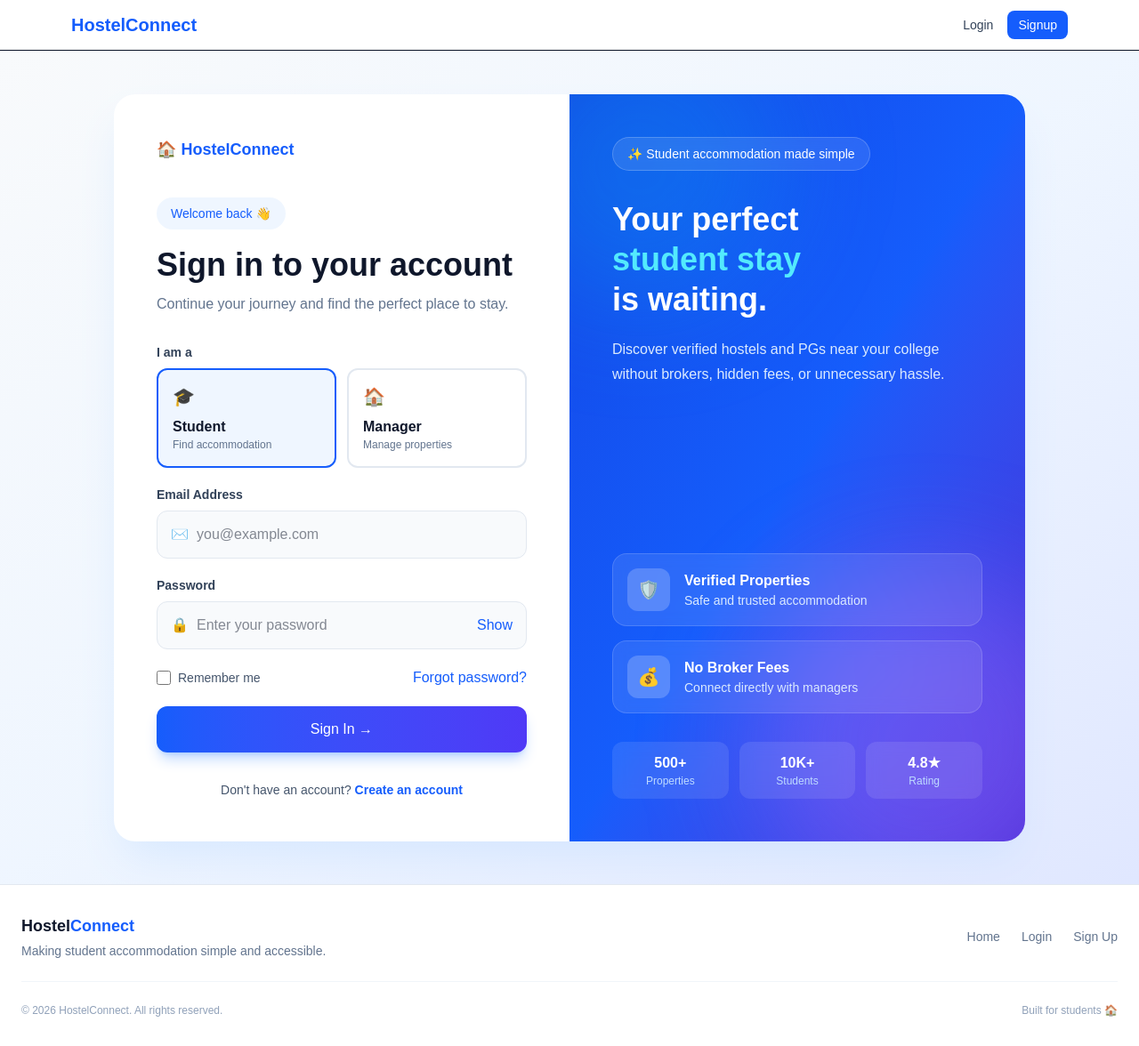
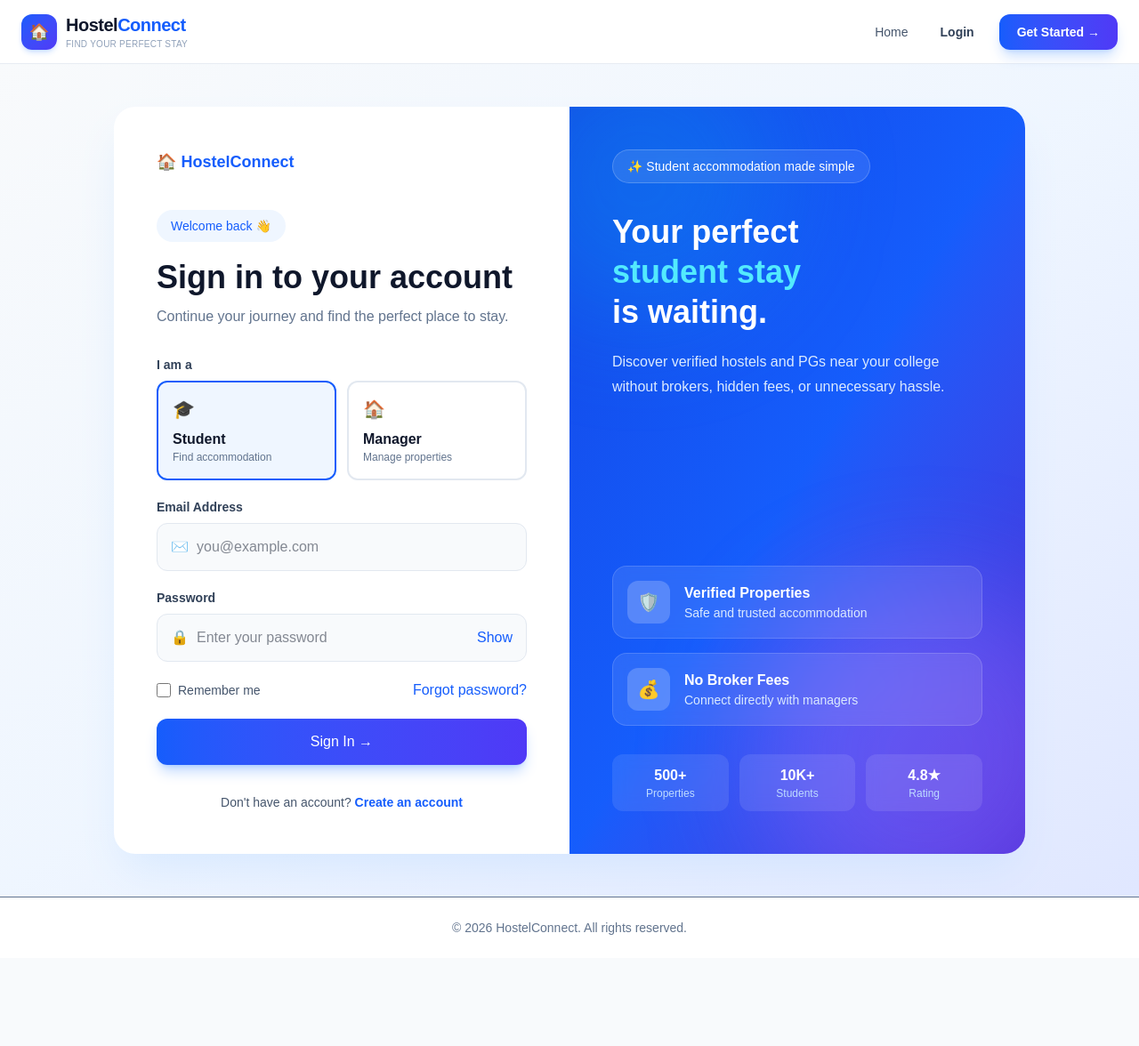
Before and after one commit to SrujalWadekar/HostelConnect, a Next.js app: page /login in a window 1280 px wide. Shown: the whole page at 89% size. After the commit the page ends 1077 px from the top, so only its background shows below. Built offline with nearby package versions, Linux system fonts and the light colour scheme.

Commit message:
Improve navbar page design

```diff
--- a/app/components/Navbar.tsx
+++ b/app/components/Navbar.tsx
@@ -8,85 +8,172 @@ export default function Navbar() {
   const router = useRouter();
   const [isLoggedIn, setIsLoggedIn] = useState(false);
   const [userType, setUserType] = useState<"STUDENT" | "MANAGER">("STUDENT");
+  const [menuOpen, setMenuOpen] = useState(false);
 
   const handleLogout = () => {
     setIsLoggedIn(false);
+    setMenuOpen(false);
     router.push("/");
   };
 
-  // For demo: simulate login from dashboard buttons
-  const handleLoginAsStudent = () => {
-    setIsLoggedIn(true);
-    setUserType("STUDENT");
-    router.push("/dashboard/student");
-  };
+  return (
+    <nav className="w-full border-b border-slate-200/80 bg-white/90 backdrop-blur-md">
+      <div className="mx-auto flex max-w-7xl items-center justify-between px-5 py-3.5 sm:px-6">
 
-  const handleLoginAsManager = () => {
-    setIsLoggedIn(true);
-    setUserType("MANAGER");
-    router.push("/dashboard/manager");
-  };
+        {/* LOGO */}
+        <Link
+          href="/"
+          className="group flex items-center gap-2.5"
+          onClick={() => setMenuOpen(false)}
+        >
+          <div className="flex h-10 w-10 items-center justify-center rounded-xl bg-gradient-to-br from-blue-600 to-indigo-600 text-lg shadow-md shadow-blue-500/20 transition group-hover:scale-105">
+            🏠
+          </div>
 
-  return (
-    <nav className="border-b bg-white/80 backdrop-blur sticky top-0 z-50">
-      <div className="mx-auto max-w-6xl px-4 py-3 flex items-center justify-between">
-        <Link href="/" className="text-xl font-bold text-blue-600">
-          HostelConnect
+          <div>
+            <p className="text-xl font-extrabold tracking-tight text-slate-900">
+              Hostel<span className="text-blue-600">Connect</span>
+            </p>
+            <p className="hidden text-[10px] font-medium tracking-wide text-slate-400 sm:block">
+              FIND YOUR PERFECT STAY
+            </p>
+          </div>
         </Link>
 
-        <div className="flex items-center gap-4">
+        {/* DESKTOP MENU */}
+        <div className="hidden items-center gap-1 md:flex">
           {!isLoggedIn && (
             <>
               <Link
+                href="/"
+                className="rounded-lg px-4 py-2 text-sm font-medium text-slate-600 transition hover:bg-blue-50 hover:text-blue-600"
+              >
+                Home
+              </Link>
+
+              <Link
                 href="/login"
-                className="text-sm font-medium text-slate-700 hover:text-blue-600"
+                className="rounded-lg px-4 py-2 text-sm font-semibold text-slate-700 transition hover:bg-blue-50 hover:text-blue-600"
               >
                 Login
               </Link>
+
               <Link
                 href="/signup"
-                className="text-sm font-medium bg-blue-600 text-white px-3 py-1.5 rounded-lg hover:bg-blue-700 transition"
+                className="ml-2 rounded-xl bg-gradient-to-r from-blue-600 to-indigo-600 px-5 py-2.5 text-sm font-bold text-white shadow-lg shadow-blue-500/25 transition hover:-translate-y-0.5 hover:from-blue-700 hover:to-indigo-700 hover:shadow-blue-500/40"
               >
-                Signup
+                Get Started →
               </Link>
             </>
           )}
 
-          {isLoggedIn && userType === "STUDENT" && (
+          {isLoggedIn && (
             <>
               <Link
-                href="/dashboard/student"
-                className="text-sm font-medium text-slate-700 hover:text-blue-600"
+                href={
+                  userType === "STUDENT"
+                    ? "/dashboard/student"
+                    : "/dashboard/manager"
+                }
+                className="rounded-lg px-4 py-2 text-sm font-semibold text-slate-700 transition hover:bg-blue-50 hover:text-blue-600"
               >
                 Dashboard
               </Link>
+
+              <div className="mx-3 h-7 w-px bg-slate-200" />
+
+              <div className="flex items-center gap-2">
+                <div className="flex h-9 w-9 items-center justify-center rounded-full bg-blue-100 text-sm">
+                  {userType === "STUDENT" ? "🎓" : "🏠"}
+                </div>
+
+                <div className="mr-2 hidden lg:block">
+                  <p className="text-xs font-bold text-slate-700">
+                    {userType === "STUDENT" ? "Student" : "Manager"}
+                  </p>
+                  <p className="text-[10px] text-slate-400">
+                    HostelConnect
+                  </p>
+                </div>
+
                 <button
                   onClick={handleLogout}
-                className="text-sm font-medium text-slate-700 hover:text-red-600"
+                  className="rounded-lg px-3 py-2 text-sm font-semibold text-slate-500 transition hover:bg-red-50 hover:text-red-600"
                 >
                   Logout
                 </button>
+              </div>
+            </>
+          )}
+        </div>
+
+        {/* MOBILE MENU BUTTON */}
+        <button
+          onClick={() => setMenuOpen(!menuOpen)}
+          className="flex h-10 w-10 items-center justify-center rounded-xl border border-slate-200 text-xl text-slate-700 transition hover:bg-slate-50 md:hidden"
+          aria-label="Toggle menu"
+        >
+          {menuOpen ? "✕" : "☰"}
+        </button>
+      </div>
+
+      {/* MOBILE MENU */}
+      {menuOpen && (
+        <div className="border-t border-slate-100 bg-white px-5 py-4 shadow-lg md:hidden">
+          <div className="flex flex-col gap-2">
+            {!isLoggedIn && (
+              <>
+                <Link
+                  href="/"
+                  onClick={() => setMenuOpen(false)}
+                  className="rounded-xl px-4 py-3 text-sm font-semibold text-slate-700 hover:bg-blue-50 hover:text-blue-600"
+                >
+                  🏠 Home
+                </Link>
+
+                <Link
+                  href="/login"
+                  onClick={() => setMenuOpen(false)}
+                  className="rounded-xl px-4 py-3 text-sm font-semibold text-slate-700 hover:bg-blue-50 hover:text-blue-600"
+                >
+                  🔐 Login
+                </Link>
+
+                <Link
+                  href="/signup"
+                  onClick={() => setMenuOpen(false)}
+                  className="mt-1 rounded-xl bg-gradient-to-r from-blue-600 to-indigo-600 px-4 py-3 text-center text-sm font-bold text-white"
+                >
+                  Create Account →
+                </Link>
               </>
             )}
 
-          {isLoggedIn && userType === "MANAGER" && (
+            {isLoggedIn && (
               <>
                 <Link
-                href="/dashboard/manager"
-                className="text-sm font-medium text-slate-700 hover:text-blue-600"
+                  href={
+                    userType === "STUDENT"
+                      ? "/dashboard/student"
+                      : "/dashboard/manager"
+                  }
+                  onClick={() => setMenuOpen(false)}
+                  className="rounded-xl px-4 py-3 text-sm font-semibold text-slate-700 hover:bg-blue-50"
                 >
-                Dashboard
+                  📊 Dashboard
                 </Link>
+
                 <button
                   onClick={handleLogout}
-                className="text-sm font-medium text-slate-700 hover:text-red-600"
+                  className="rounded-xl px-4 py-3 text-left text-sm font-semibold text-red-500 hover:bg-red-50"
                 >
-                Logout
+                  🚪 Logout
                 </button>
               </>
             )}
           </div>
         </div>
+      )}
     </nav>
   );
 }
--- a/app/layout.tsx
+++ b/app/layout.tsx
@@ -3,85 +3,23 @@ import "./globals.css";
 import Navbar from "./components/Navbar";
 
 export const metadata: Metadata = {
-  title: "HostelConnect | Student Accommodation",
-  description:
-    "Find verified and affordable short-term and long-term student accommodation.",
+  title: "HostelConnect",
+  description: "Short-term & long-term student accommodation",
 };
 
 export default function RootLayout({
   children,
-}: Readonly<{
+}: {
   children: React.ReactNode;
-}>) {
+}) {
   return (
     <html lang="en">
-      <body className="min-h-screen bg-slate-50 text-slate-900 antialiased">
-        <div className="flex min-h-screen flex-col">
-
-          {/* Navigation */}
-          <header className="sticky top-0 z-50 border-b border-slate-200/80 bg-white/90 backdrop-blur-md">
-            <Navbar />
-          </header>
-
-          {/* Main Content */}
-          <main className="flex-1">
-            {children}
-          </main>
-
-          {/* Footer */}
-          <footer className="border-t border-slate-200 bg-white">
-            <div className="mx-auto max-w-7xl px-6 py-8">
-              <div className="flex flex-col items-center justify-between gap-4 md:flex-row">
-
-                {/* Brand */}
-                <div className="text-center md:text-left">
-                  <p className="text-lg font-bold text-slate-900">
-                    Hostel<span className="text-blue-600">Connect</span>
-                  </p>
-                  <p className="mt-1 text-sm text-slate-500">
-                    Making student accommodation simple and accessible.
-                  </p>
-                </div>
-
-                {/* Links */}
-                <div className="flex items-center gap-6 text-sm">
-                  <a
-                    href="/"
-                    className="text-slate-500 transition hover:text-blue-600"
-                  >
-                    Home
-                  </a>
-
-                  <a
-                    href="/login"
-                    className="text-slate-500 transition hover:text-blue-600"
-                  >
-                    Login
-                  </a>
-
-                  <a
-                    href="/signup"
-                    className="text-slate-500 transition hover:text-blue-600"
-                  >
-                    Sign Up
-                  </a>
-                </div>
-              </div>
-
-              {/* Bottom */}
-              <div className="mt-6 flex flex-col items-center justify-between gap-2 border-t border-slate-100 pt-6 text-center text-xs text-slate-400 sm:flex-row">
-                <p>
-                  © {new Date().getFullYear()} HostelConnect. All rights reserved.
-                </p>
-
-                <p>
-                  Built for students 🏠
-                </p>
-              </div>
-            </div>
-          </footer>
-
-        </div>
+      <body className="bg-[#f8fafc] text-slate-900 min-h-screen flex flex-col">
+        <Navbar />
+        <main className="flex-1">{children}</main>
+        <footer className="border-t py-6 text-center text-sm text-slate-500 bg-white">
+          © {new Date().getFullYear()} HostelConnect. All rights reserved.
+        </footer>
       </body>
     </html>
   );
```
Lines whose indentation alone changed are shown as unchanged.
